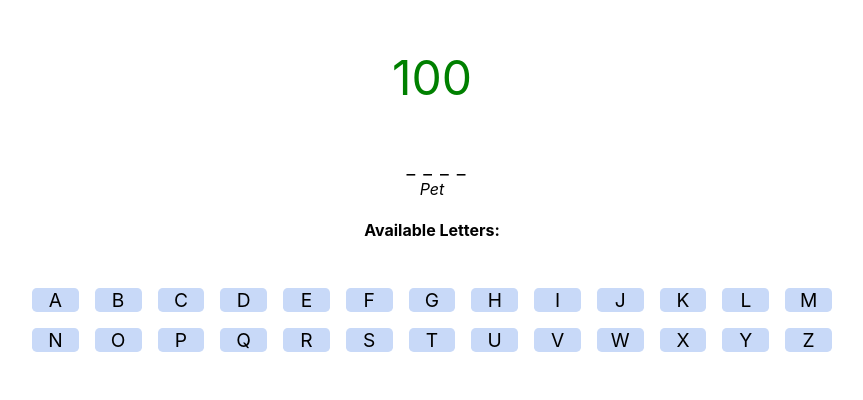
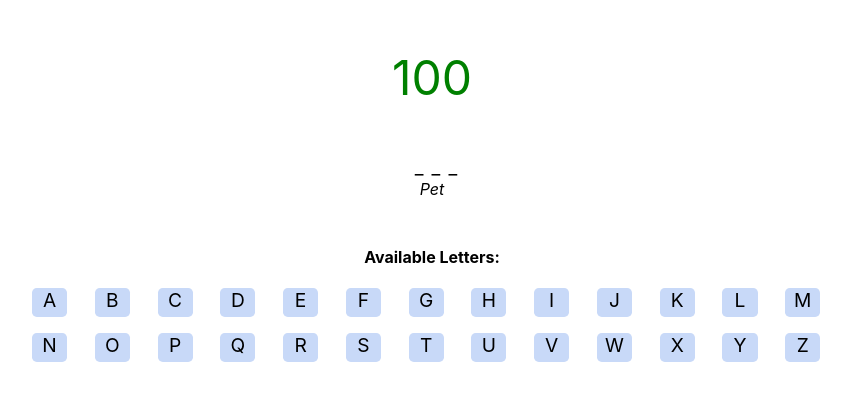
Before and after one commit to m7md389/hangman-, a React (Create React App) app: page / in a window 1280 px wide. Shown: the top 400 px of the page, without its empty margins (208-1071 px from the left). Built offline with nearby package versions, Linux system fonts and the light colour scheme.

Commit message:
words ended bug fix

```diff
--- a/src/App.jsx
+++ b/src/App.jsx
@@ -17,7 +17,7 @@ class App extends Component {
       solution: this.randomSolution(),
       score: 100,
       gameStatus: "playing",
-      wordsLeft: this.words.length,
+      wordsLeft: this.words.length - 1,
     };
   }
 
@@ -27,7 +27,7 @@ class App extends Component {
       hint: "Jeff Bezos",
     },
     {
-      word: "Cat!",
+      word: "Cat",
       hint: "Pet",
     },
     {
@@ -52,7 +52,7 @@ class App extends Component {
     },
     {
       word: "Tea",
-      hint: "Most consumed beverages around the world, exclude water!",
+      hint: "Most consumed beverages around the world\n, exclude water!",
     },
   ].map((word) => {
     word.played = false;
@@ -108,9 +108,6 @@ class App extends Component {
       }
     }
 
-    const newWordsLeft = this.state.wordsLeft - 1;
-    this.setState({ wordsLeft: newWordsLeft });
-
     return true;
   };
 
@@ -148,11 +145,13 @@ class App extends Component {
   };
 
   handleRestart = () => {
+    let newWordsLeft = this.state.wordsLeft - 1;
     this.setState({
       letters: this.generateletters(),
       solution: this.randomSolution(),
       score: 100,
       gameStatus: "playing",
+      wordsLeft: newWordsLeft,
     });
   };
 }
--- a/src/components/Solution.jsx
+++ b/src/components/Solution.jsx
@@ -5,9 +5,11 @@ export class Solution extends Component {
   render() {
     return (
       <div className="solution">
-        {[...this.props.solution.word].map((char, index) => {
-          return <Letter key={index} letter={this.getLetter(char)} />;
-        })}
+        <div className="word">
+          {[...this.props.solution.word].map((char, index) => {
+            return <Letter key={index} letter={this.getLetter(char)} />;
+          })}
+        </div>
 
         <div className="hint">
           <em>{this.props.solution.hint}</em>
--- a/src/index.css
+++ b/src/index.css
@@ -27,7 +27,6 @@ code {
 .letters div {
   display: grid;
   grid-template-columns: repeat(13, 1fr);
-  margin-top: 3rem;
   padding-left: 15rem;
   padding-right: 15rem;
   gap: 1rem;
@@ -61,9 +60,17 @@ code {
   margin-left: 0.5rem;
 }
 
+.letters h4 {
+  margin-top: 3rem;
+}
+
 .letters .letter {
   background-color: rgb(200, 217, 248);
   border-radius: 0.3rem;
+  height: 1.8rem;
+  width: 75%;
+  min-width: 1.2rem;
+  max-width: 5rem;
 }
 
 .selected {
```
